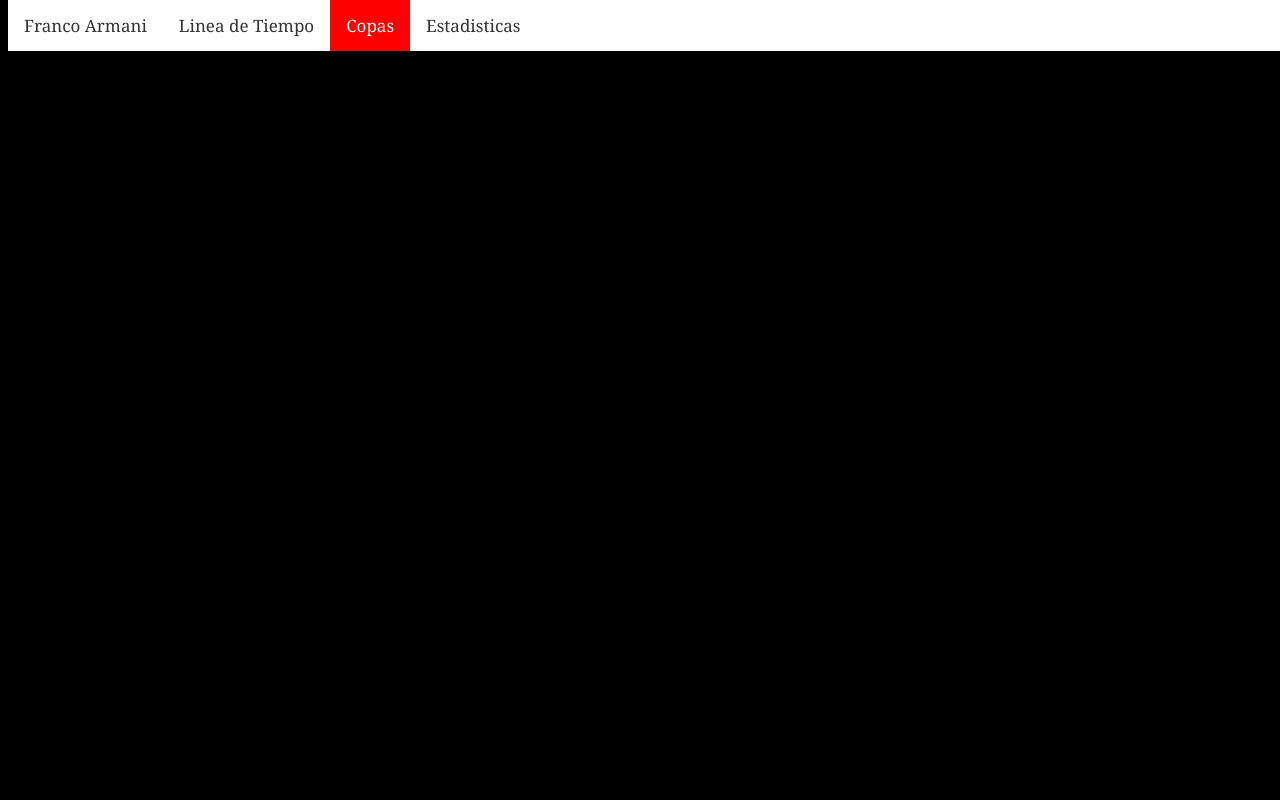
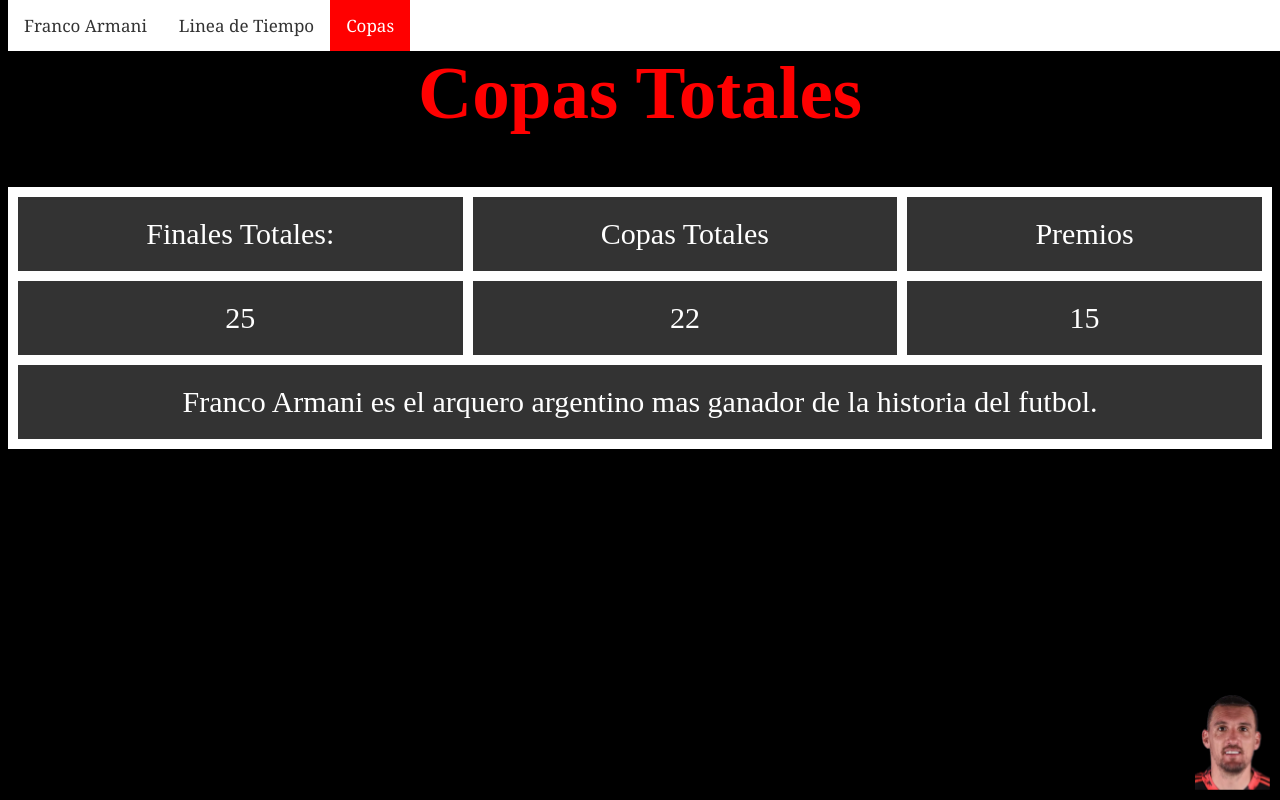
Before and after one commit to EugenioZ/PrograWeb, a plain HTML site: page copas.html in a window 1280 px wide. Drawn offline with Linux system fonts and the light colour scheme.

Commit message:
cambios finales

```diff
--- a/copas.html
+++ b/copas.html
@@ -23,24 +23,42 @@
 <header>
     <div
         class="topnav sticky"
-        style="font-family:Georgia,&#39;Times New Roman,&#39;,Times,serif"
+        style="font-family: Georgia, 'Times New Roman', Times, serif;"
       >
         <a href="./index.html">Franco Armani</a>
         <a href="./timeline.html">Linea de Tiempo</a>
         <a class="active" href="./copas.html">Copas</a>
-        <a href="">Estadisticas</a>
       </div>
 
-
+      <h1 class="titulo" style="text-align: center">Copas Totales</h1>
 </header>
 
 <main>
+  <div>
+    <h1></h1>
+  </div>
+  <div class="grid-copas">
 
+  <div class="grid-item item8">Franco Armani es el arquero argentino mas ganador de la historia del futbol.</div>
+  <div class="grid-item2 item9">25</div>
+  <div class="grid-item2 item0">22</div>
+  <div class="grid-item2 item7">15</div>
+  <div class="grid-item2 item4"> Finales Totales:</div>
+  <div class="grid-item2 item4">Copas Totales</div>
+  <div class="grid-item2 item4">Premios</div>
+  </div>
 
 
 </main>
 
 <footer>
+  <a href="https://www.cariverplate.com.ar/" target="_blank"
+  ><img
+    id="logo"
+    src="./imagenes/119634-1625760128.webp"
+    alt="Foto de Armani"
+    width="75px"
+/></a>
 
 </footer>
 
--- a/styles.css
+++ b/styles.css
@@ -125,3 +125,41 @@ body {
   color: red;
   font-family: 'Times New Roman', Times, serif;
 }
+
+.grid-copas{
+  display: grid;
+  gap: 10px;
+  background-color: #ffffff;
+  padding: 10px;
+}
+
+.grid-item2 {
+  background-color: rgba(0, 0, 0, 0.8);
+  color: #ffffff;
+  text-align: center;
+  padding: 20px;
+  font-size: 30px;
+}
+
+.item8 {
+  grid-column: 1 / span 3;
+  grid-row: 3;
+  text-align: center;
+}
+
+
+.item9 {
+	grid-column: 1;
+  grid-row: 2;
+
+}
+
+.item0 {
+	grid-column: 2;
+  grid-row: 2;
+}
+
+.item7 {
+	grid-column: 3;
+  grid-row: 2;
+}
```
Also changed, not shown: index.html (+0 -1 lines), timeline.html (+0 -1 lines).
